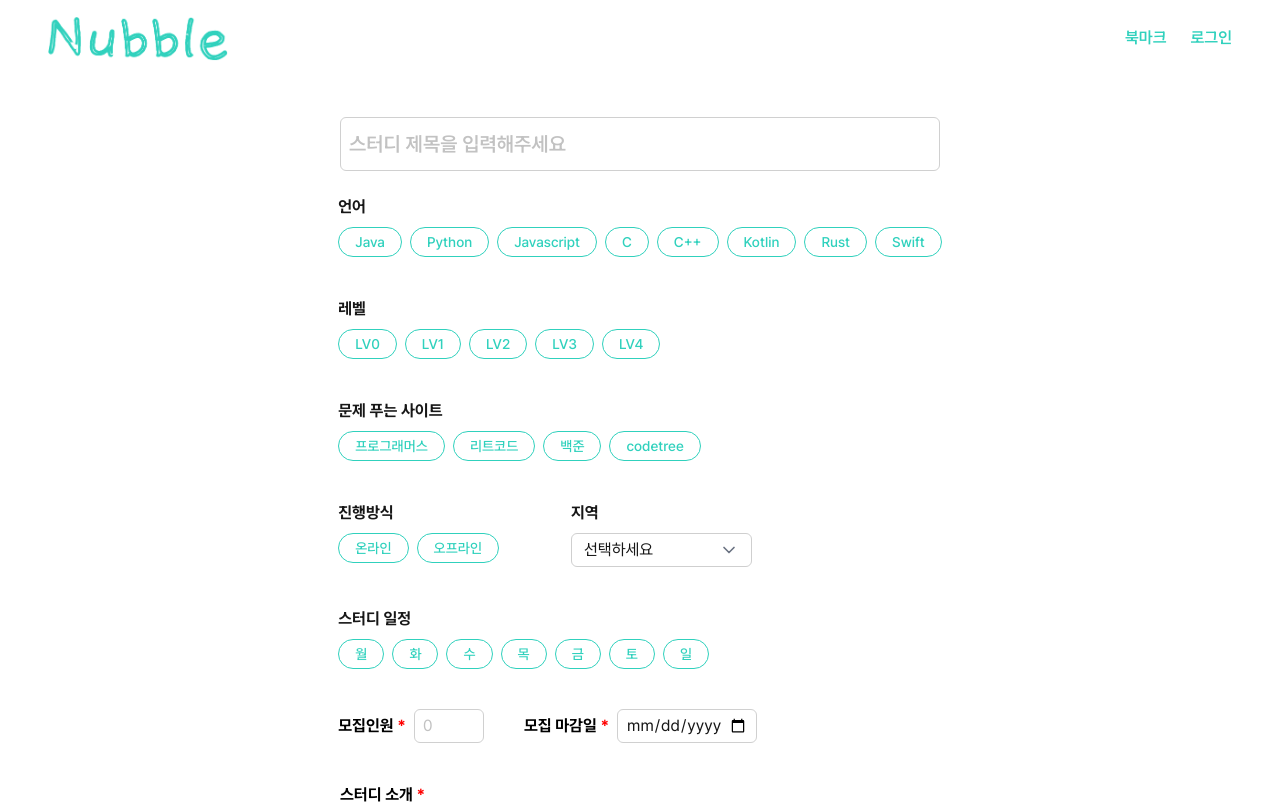
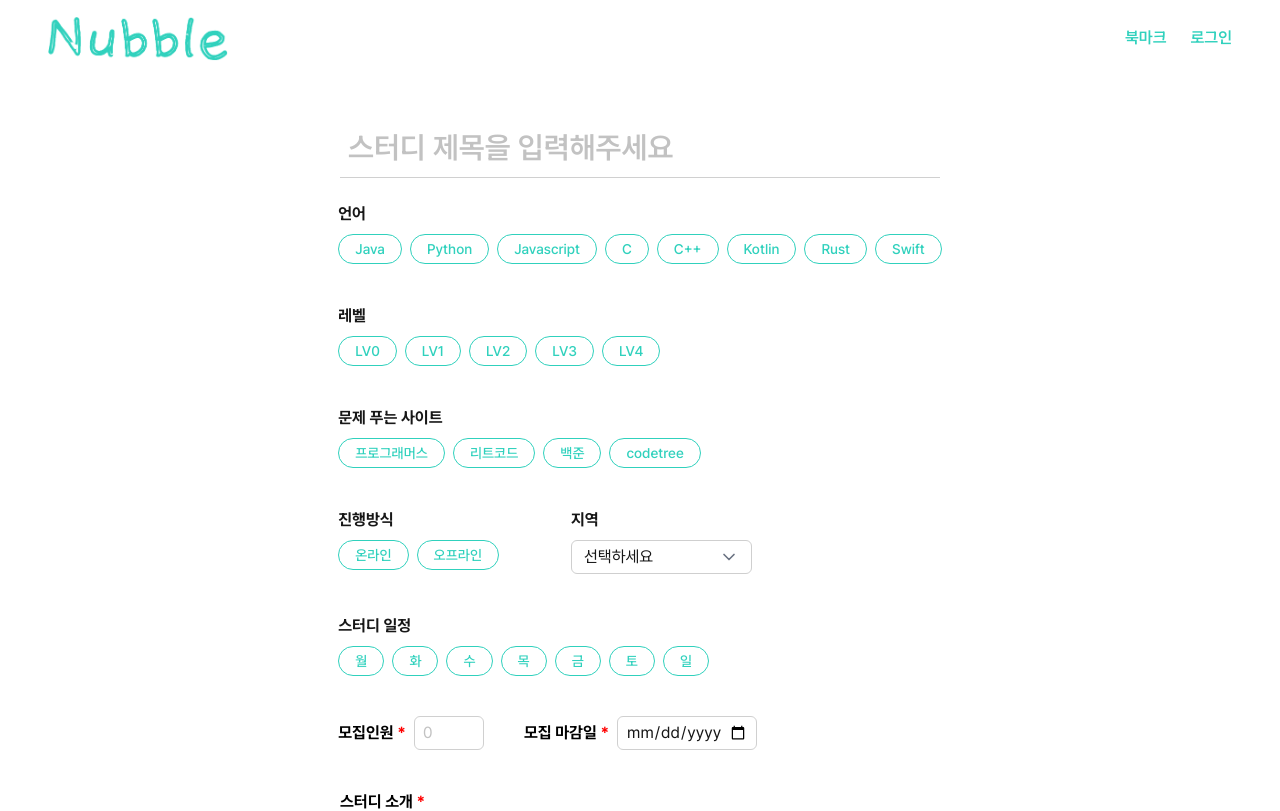
Before and after one commit to Nubblee/NubbleV2-FE, a Next.js app: page /studyRegister in a window 1280 px wide. Shown: the top 811 px of the page. Built offline with nearby package versions, Linux system fonts and the light colour scheme.

Commit message:
Design: 제목 글씨 크기 변경 및 underline 추가 (#47)

```diff
--- a/app/(default)/studyRegister/page.tsx
+++ b/app/(default)/studyRegister/page.tsx
@@ -8,9 +8,10 @@ const studyRegister = () => {
       {/* 제목 */}
       <div className="mb-6 w-full max-w-[600px]">
         <Input
+          variant="underline"
           id="title"
           placeholder="스터디 제목을 입력해주세요"
-          className="py-3 text-xl font-semibold border-gray-light"
+          className="py-3 text-3xl font-semibold border-gray-light"
         />
       </div>
 
```
